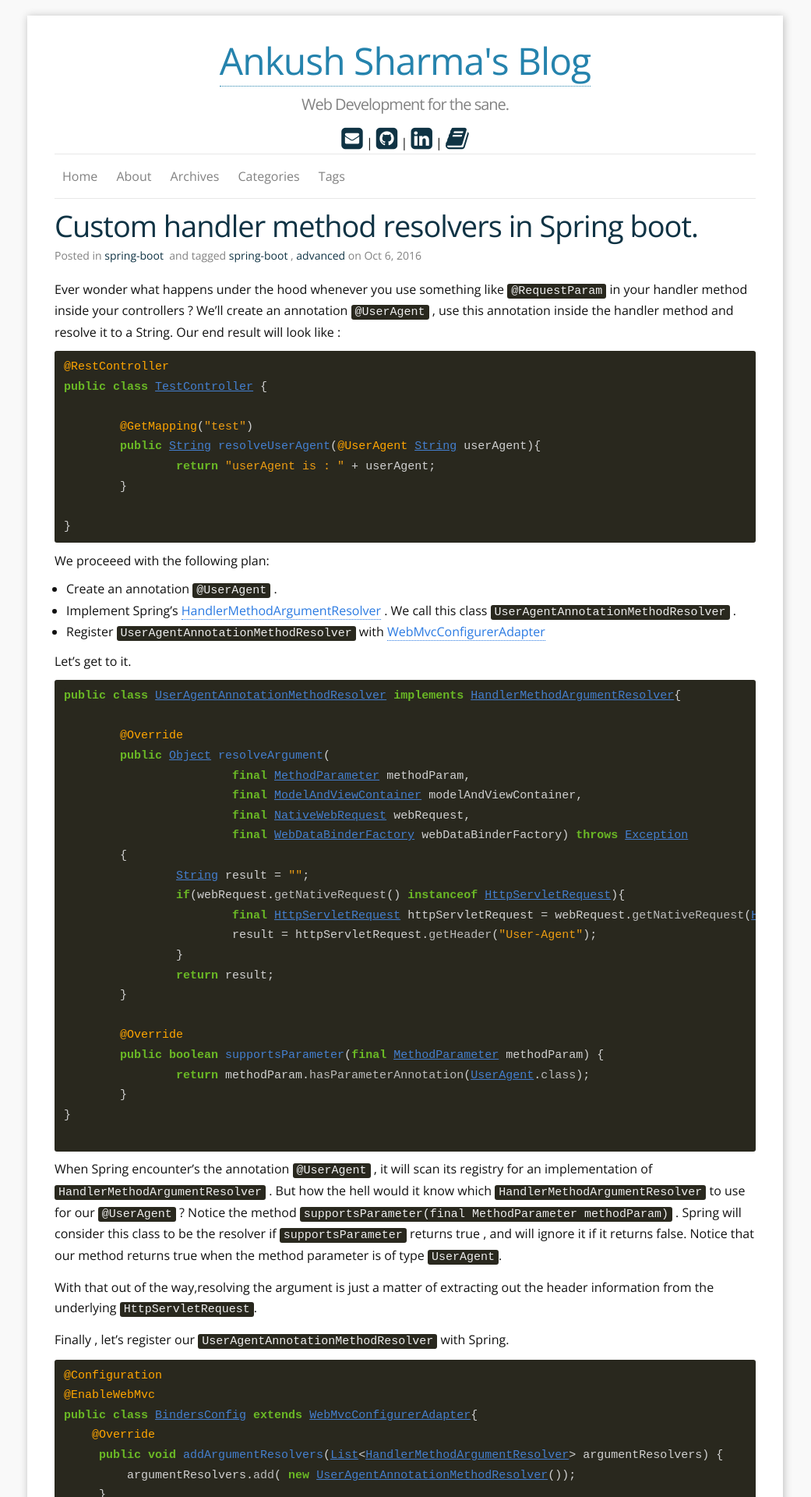
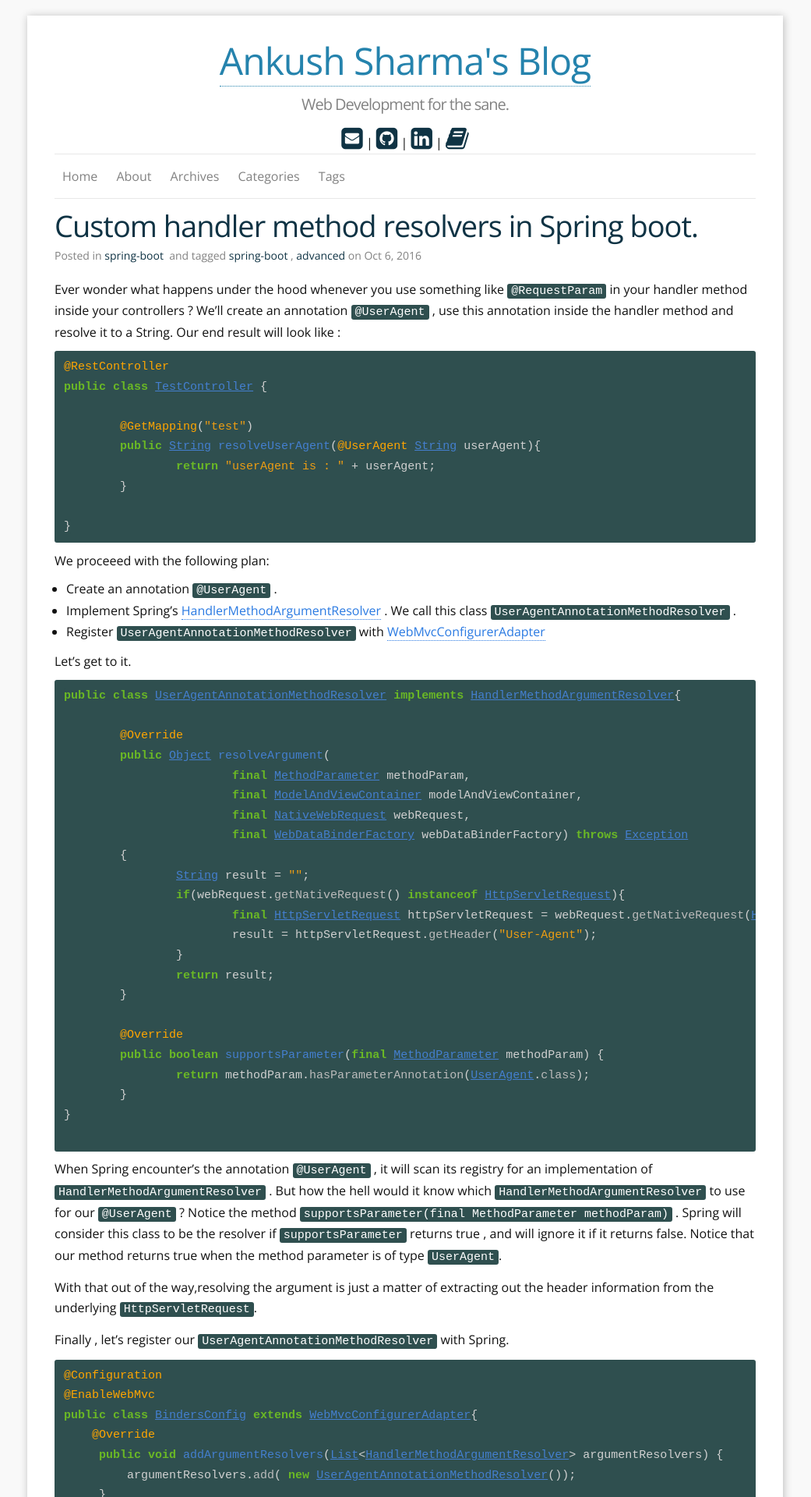
Before and after one commit to Ankush1992/Ankush1992.github.io, a Jekyll site: the page built from index.html, in a window 1280 px wide. Shown: the top 1920 px of the page at 78% size, without its empty margins (120-1161 px from the left). Built offline with Jekyll 4.4.1, drawn with Linux system fonts in a browser that asks for light colours; nearby versions of some CDN libraries; the list of posts is cut into pages by our own code.

Commit message:
Update main.scss

```diff
--- a/css/main.scss
+++ b/css/main.scss
@@ -21,8 +21,8 @@ $grey-color:       #828282;
 $grey-color-light: lighten($grey-color, 40%);
 $grey-color-dark:  darken($grey-color, 25%);
 
-$code-backgroud-color: #29281e;
-$code-font-color:  #eee;
+$code-backgroud-color: #2f4f4f;
+$code-font-color:  #fff;
 
 
 // Width of the content area
```
